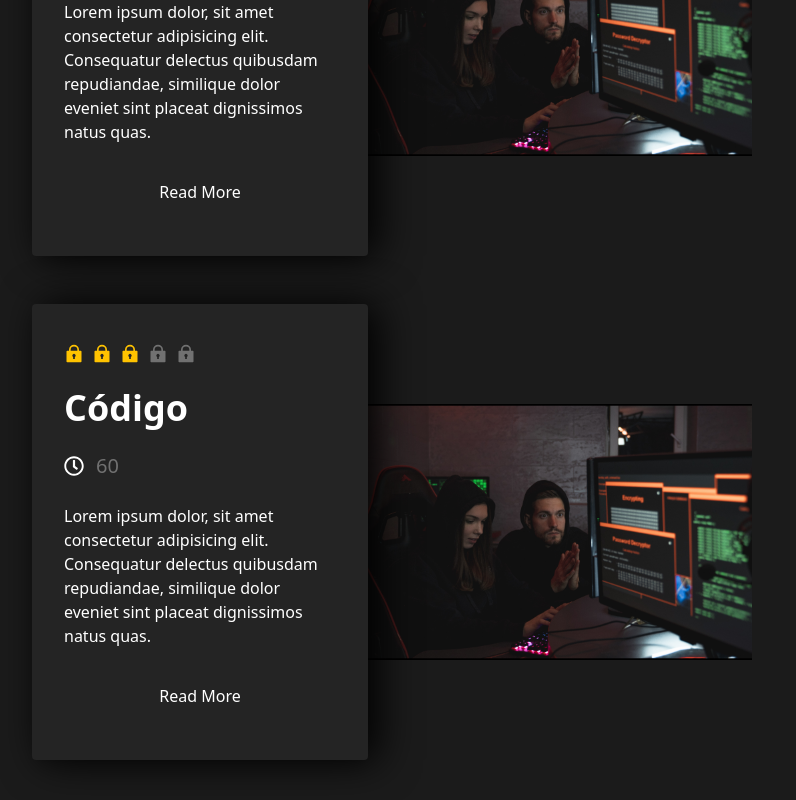
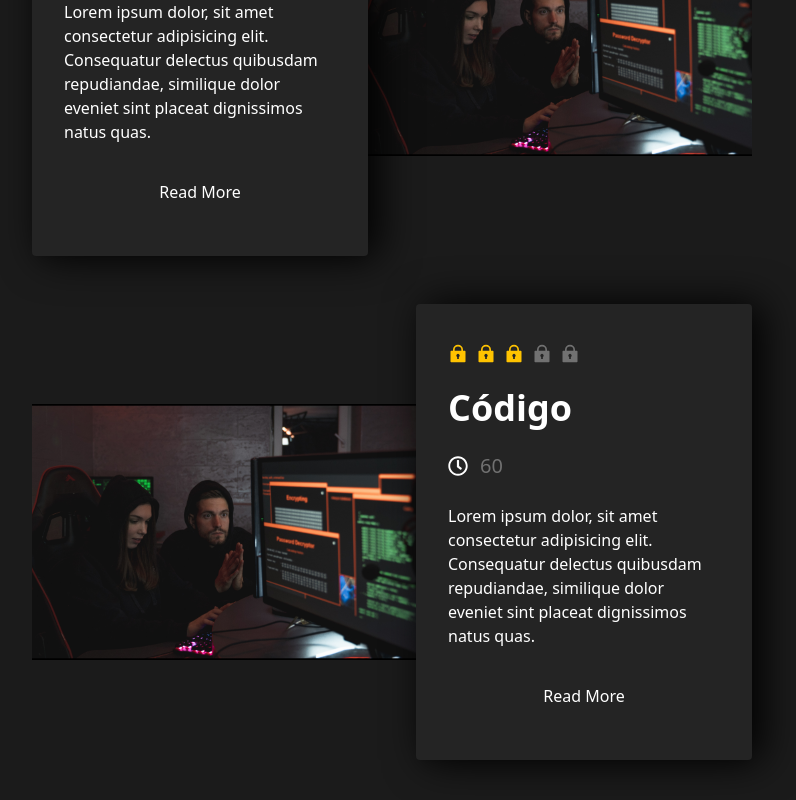
Before and after one commit to escape-room-fronted/EscapeRoom, a React (Vite) app: page / in a window 1280 px wide. Shown: the part 940-1740 px from the top of the page, without its empty margins (248-1044 px from the left). Built offline with nearby package versions, Linux system fonts and the light colour scheme.

Commit message:
Fixed bug cards Rooms

```diff
--- a/src/components/organisms/cardrooms/CardRooms.jsx
+++ b/src/components/organisms/cardrooms/CardRooms.jsx
@@ -2,11 +2,13 @@ import React from "react";
 import "./cardrooms.css";
 import { FaRegClock } from "react-icons/fa";
 import LockItems from "../../molecules/LockItems";
-const CardRooms = ({ text, title, pos }) => {
+const CardRooms = ({ text, title, position = 0 }) => {
   return (
     <div className="flex">
       <div
-        className={`max-w-sm bg-gray rounded overflow-hidden shadow-lg py-10 px-8 flex flex-col gap-6 card__room__landing cursor-pointer order-${pos}`}
+        className={`max-w-sm bg-gray rounded overflow-hidden shadow-lg py-10 px-8 flex flex-col gap-6 card__room__landing cursor-pointer ${
+          position ? "order-1" : ""
+        }`}
       >
         <LockItems />
         <h3 className="text-white text-4xl font-semibold">{title}</h3>
@@ -16,7 +18,7 @@ const CardRooms = ({ text, title, pos }) => {
         <p className="text-white">{text}</p>
         <button className="text-white my-3">Read More</button>
       </div>
-      <div className="hidden md:flex items-center">
+      <div className={`hidden md:flex items-center`}>
         <div className="card__room__landing__img bg-dark bg-haker bg-cover"></div>
       </div>
     </div>
--- a/src/components/templates/Rooms.jsx
+++ b/src/components/templates/Rooms.jsx
@@ -7,8 +7,8 @@ const Rooms = () => {
   return (
     <div className="bg-dark h-full p-10">
       <div className="flex flex-wrap gap-12 flex-col content-center">
-        <CardRooms title="Lógica" text={text} pos={1} />
-        <CardRooms title="Código" text={text} pos={2} />
+        <CardRooms title="Lógica" text={text} />
+        <CardRooms title="Código" text={text} position={1} />
       </div>
     </div>
   );
```
